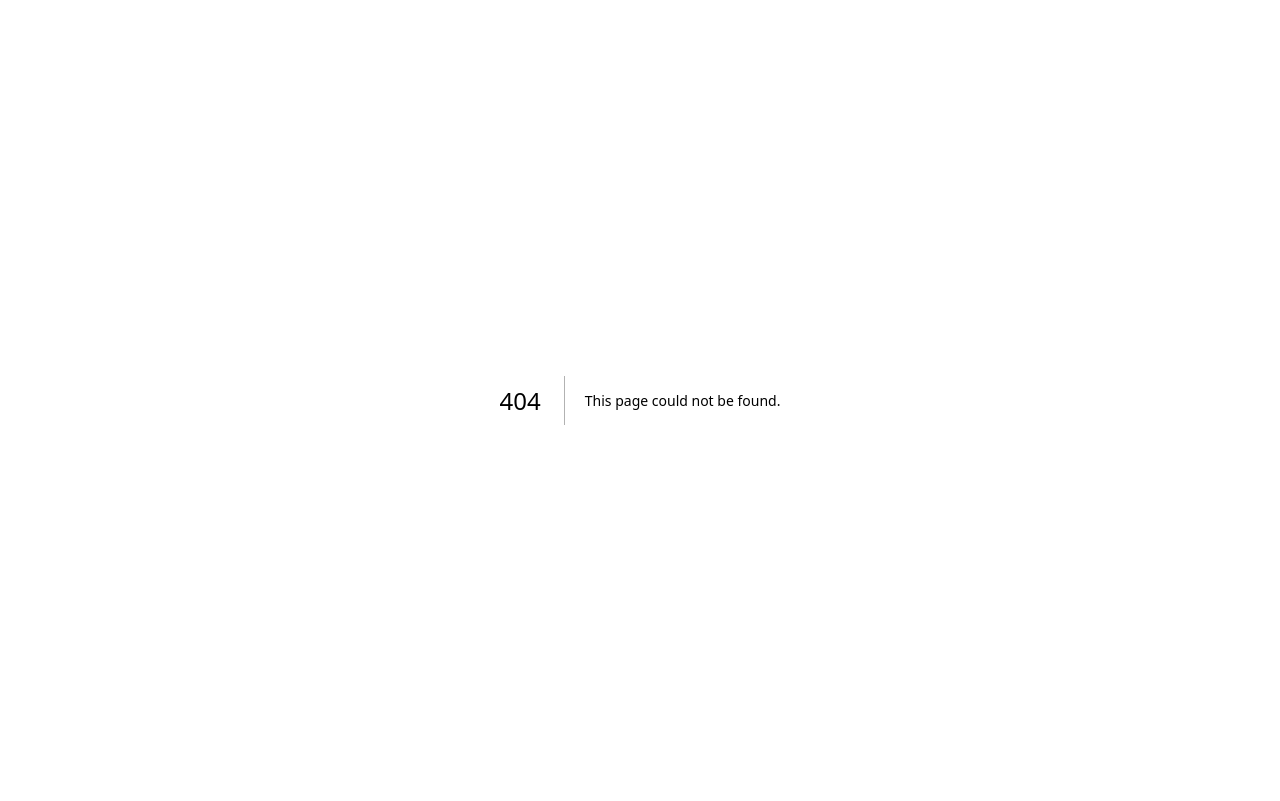
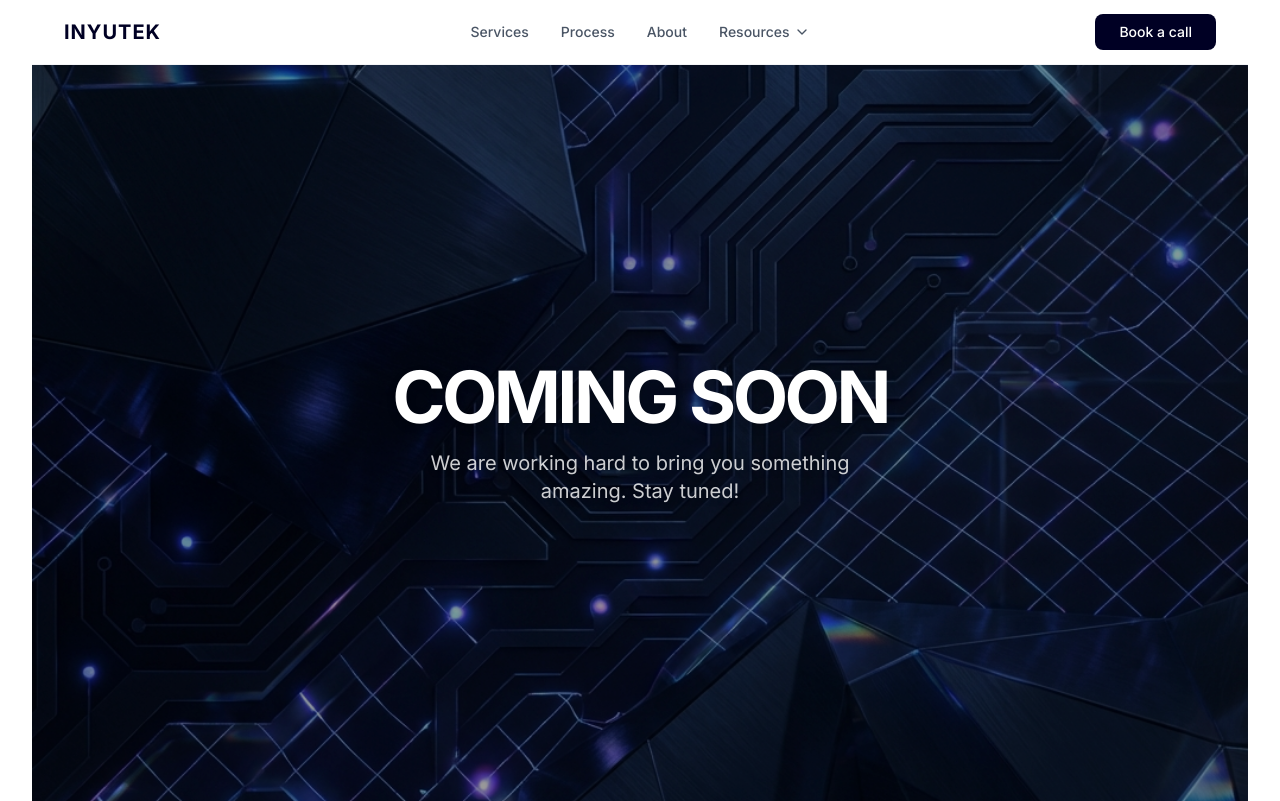
Before and after one commit to inyutek/New_Inyutek, a Next.js app: page /about in a window 1280 px wide. Before the commit this address had no page. Built offline with nearby package versions, Linux system fonts and the light colour scheme.

Commit message:
nav bar and comin soon

```diff
--- /dev/null
+++ b/app/about/page.tsx
@@ -0,0 +1,5 @@
+import ComingSoon from "@/components/ComingSoon"
+
+export default function AboutPage() {
+    return <ComingSoon />
+}
--- /dev/null
+++ b/app/case-studies/page.tsx
@@ -0,0 +1,5 @@
+import ComingSoon from "@/components/ComingSoon"
+
+export default function CaseStudiesPage() {
+    return <ComingSoon />
+}
--- a/app/layout.tsx
+++ b/app/layout.tsx
@@ -3,6 +3,8 @@ import { Inter } from "next/font/google";
 import "./globals.css";
 import { TransitionProvider } from "./transition-provider";
 import SmoothScroll from "@/components/smooth-scroll";
+
+import { Navbar } from "@/components/navbar";
 
 const inter = Inter({ subsets: ["latin"] });
 
@@ -20,6 +22,7 @@ export default function RootLayout({
     <html lang="en">
       <body className={`${inter.className} bg-white text-[#010B13] font-sans antialiased px-4 sm:px-6 lg:px-8`}>
         <SmoothScroll>
+          <Navbar />
           <TransitionProvider>{children}</TransitionProvider>
         </SmoothScroll>
       </body>
--- /dev/null
+++ b/app/newsletter/page.tsx
@@ -0,0 +1,5 @@
+import ComingSoon from "@/components/ComingSoon"
+
+export default function NewsletterPage() {
+    return <ComingSoon />
+}
--- a/app/page.tsx
+++ b/app/page.tsx
@@ -1,4 +1,4 @@
-import { Navbar } from "@/components/navbar"
+
 import { Hero } from "@/components/sections/Hero"
 import { ProblemSection } from "@/components/sections/ProblemSection"
 import { ServicesSection } from "@/components/sections/ServicesSection"
@@ -11,7 +11,7 @@ import Footer from "@/components/sections/Footer"
 export default function Home() {
   return (
     <main className="min-h-screen bg-[#fbfbfb]">
-      <Navbar />
+
 
       {/* Scroll Scene (Hero) */}
       <Hero />
--- /dev/null
+++ b/app/portfolio/page.tsx
@@ -0,0 +1,5 @@
+import ComingSoon from "@/components/ComingSoon"
+
+export default function PortfolioPage() {
+    return <ComingSoon />
+}
--- /dev/null
+++ b/components/ComingSoon.tsx
@@ -0,0 +1,24 @@
+import Image from "next/image"
+
+export default function ComingSoon() {
+    return (
+        <div className="relative w-full h-[calc(100vh-64px)] overflow-hidden flex items-center justify-center">
+            <Image
+                src="/coming-soon.png"
+                alt="Coming Soon"
+                fill
+                className="object-cover"
+                priority
+            />
+            <div className="relative z-10 text-white text-center p-4">
+                <h1 className="text-5xl md:text-7xl font-bold tracking-tighter mb-4 drop-shadow-lg">
+                    COMING SOON
+                </h1>
+                <p className="text-lg md:text-xl text-white/80 max-w-md mx-auto drop-shadow-md">
+                    We are working hard to bring you something amazing. Stay tuned!
+                </p>
+            </div>
+            <div className="absolute inset-0 bg-black/40 z-0" />
+        </div>
+    )
+}
--- a/components/navbar.tsx
+++ b/components/navbar.tsx
@@ -1,6 +1,7 @@
 "use client"
 
 import Link from "next/link"
+import { ChevronDown } from "lucide-react"
 import { useEffect, useRef, useState } from "react"
 
 const BRAND_COLOR = "#000024"
@@ -18,12 +19,17 @@ const CALL_LINK = `tel:${PHONE_NUMBER}`
 
 export function Navbar() {
     const [open, setOpen] = useState(false)
+    const [resourcesOpen, setResourcesOpen] = useState(false)
     const ref = useRef<HTMLDivElement | null>(null)
+    const resourcesRef = useRef<HTMLDivElement | null>(null)
 
     useEffect(() => {
         function handleClickOutside(e: MouseEvent) {
             if (ref.current && !ref.current.contains(e.target as Node)) {
                 setOpen(false)
+            }
+            if (resourcesRef.current && !resourcesRef.current.contains(e.target as Node)) {
+                setResourcesOpen(false)
             }
         }
         document.addEventListener("mousedown", handleClickOutside)
@@ -51,16 +57,53 @@ export function Navbar() {
                 </div>
 
                 {/* Center: Links */}
-                <div className="hidden md:flex flex-1 justify-center gap-8 text-sm font-medium text-gray-600">
+                <div className="hidden md:flex flex-1 justify-center gap-8 text-sm font-medium text-gray-600 items-center">
                     <Link href="/#services" className="hover:text-[#000024] transition-colors">
                         Services
                     </Link>
-                    <Link href="#" className="hover:text-[#000024] transition-colors">
-                        Blog
+                    <Link href="/#process" className="hover:text-[#000024] transition-colors">
+                        Process
                     </Link>
-                    <Link href="#" className="hover:text-[#000024] transition-colors">
-                        Case Studies
+                    <Link href="/about" className="hover:text-[#000024] transition-colors">
+                        About
                     </Link>
+
+                    {/* Resources Dropdown */}
+                    <div className="relative" ref={resourcesRef}>
+                        <button
+                            onClick={() => setResourcesOpen(!resourcesOpen)}
+                            className="flex items-center gap-1 hover:text-[#000024] transition-colors"
+                        >
+                            Resources
+                            <ChevronDown className={`w-4 h-4 transition-transform duration-200 ${resourcesOpen ? "rotate-180" : ""}`} />
+                        </button>
+
+                        {resourcesOpen && (
+                            <div className="absolute top-full left-0 mt-2 w-48 bg-white border border-gray-100 rounded-xl shadow-lg overflow-hidden flex flex-col py-1 animate-in fade-in zoom-in-95 duration-200">
+                                <Link
+                                    href="/case-studies"
+                                    className="px-4 py-2 hover:bg-gray-50 text-left transition-colors text-gray-600 hover:text-[#000024]"
+                                    onClick={() => setResourcesOpen(false)}
+                                >
+                                    Case Studies
+                                </Link>
+                                <Link
+                                    href="/portfolio"
+                                    className="px-4 py-2 hover:bg-gray-50 text-left transition-colors text-gray-600 hover:text-[#000024]"
+                                    onClick={() => setResourcesOpen(false)}
+                                >
+                                    Portfolio
+                                </Link>
+                                <Link
+                                    href="/newsletter"
+                                    className="px-4 py-2 hover:bg-gray-50 text-left transition-colors text-gray-600 hover:text-[#000024]"
+                                    onClick={() => setResourcesOpen(false)}
+                                >
+                                    Newsletter
+                                </Link>
+                            </div>
+                        )}
+                    </div>
                 </div>
 
                 {/* Right: Book Call Dropdown */}
```
Also changed, not shown: public/coming-soon.png (added).
